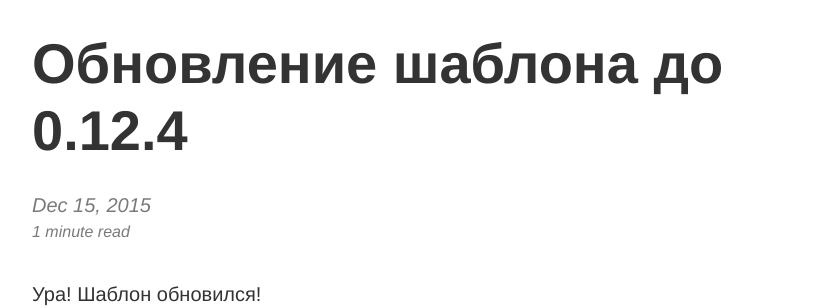
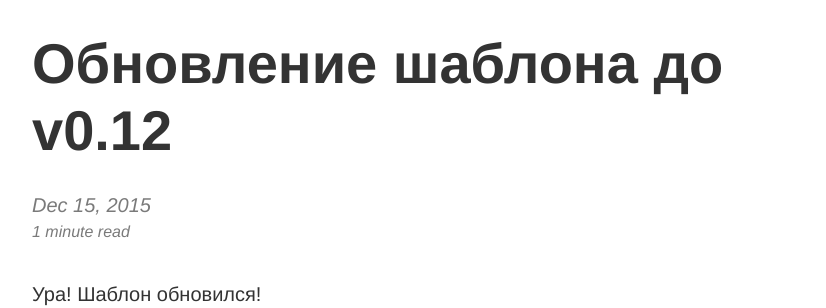
Before and after one commit to vislogurov/csssr.github.io, a Jekyll site: the page built from _posts/2015-12-15-yet-another-template-update.md, in a window 1280 px wide. Shown: the part 150-458 px from the top of the page, without its empty margins (224-1050 px from the left). Built offline with Jekyll 4.4.1, drawn with Linux system fonts in a browser that asks for light colours; Markdown is read by kramdown in place of the engine named in the settings.

Commit message:
Update 2015-12-15-yet-another-template-update.md

```diff
--- a/_posts/2015-12-15-yet-another-template-update.md
+++ b/_posts/2015-12-15-yet-another-template-update.md
@@ -1,6 +1,6 @@
 ---
 layout:  post
-title:   Обновление шаблона до 0.12.4
+title:   Обновление шаблона до v0.12
 date:    2015-12-15 20:30:00
 summary: Немного о том, что нового появилось за последнее время, и планах на будущее
 ---
```
